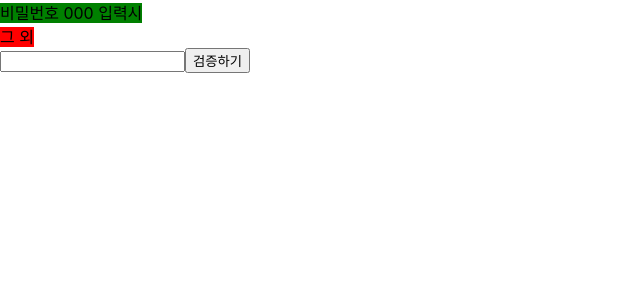
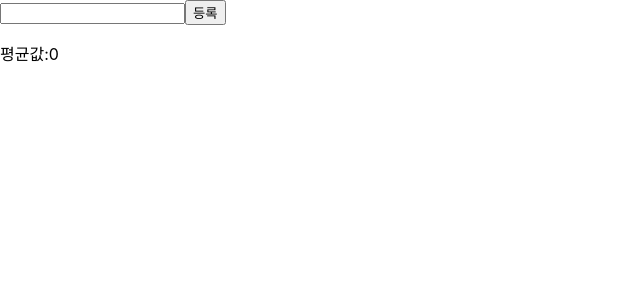
Before and after one commit to publisherleewoo/react-exericse-200613, a React (Create React App) app: page / in a window 1280 px wide. Shown: the top 300 px of the page, without its empty margins (0-640 px from the left). Built offline with nearby package versions, Linux system fonts and the light colour scheme.

Commit message:
200724 hooks

```diff
--- a/src/App.js
+++ b/src/App.js
@@ -1,16 +1,28 @@
-import React from 'react';
+import React from "react";
 
 // import EventPractice from './EventPractice';
 // import EventPracticeF from './EventPracticeF';
-import ValidationSample from './ValidationSample';
+// import ValidationSample from './ValidationSample';
 // import EventPracticeFList from './EventPracticeFList';
-
+// import Info from "./Info";
+// import CounterReducer from "./CounterReducer";
+import Average from "./Average";
 const App = () => {
-  return (
-    <div>
-      <ValidationSample/>
-    </div>
-  );
+    // const [visible, setVisible] = useState(false);
+    return (
+        <div>
+            {/* <button
+                onClick={() => {
+                    setVisible(!visible);
+                }}
+            >
+                {visible ? "숨기기" : "보이기"}
+            </button>
+            {visible && <Info></Info>} */}
+            {/* <CounterReducer></CounterReducer> */}
+            <Average></Average>
+        </div>
+    );
 };
 
 export default App;
--- /dev/null
+++ b/src/Average.js
@@ -0,0 +1,50 @@
+import React, { useState, useMemo, useCallback, useRef } from "react";
+
+const getAverage = (numbers) => {
+    console.log("평균값 계산중...");
+    if (numbers.length === 0) return 0;
+    const sum = numbers.reduce((a, b) => a + b);
+    return sum / numbers.length;
+};
+
+const Average = () => {
+    const [list, setlist] = useState([]);
+    const [number, setNumber] = useState("");
+    const inputEl = useRef(null);
+
+    const onChange = useCallback((e) => {
+        setNumber(e.target.value);
+    }, []);
+
+    const onInsert = useCallback(
+        (e) => {
+            const nextList = list.concat(parseInt(number));
+            setlist(nextList);
+            setNumber("");
+            inputEl.current.focus();
+        },
+        [list, number]
+    );
+
+    const avg = useMemo(() => getAverage(list), [list]); //값, 객체
+
+    return (
+        <div>
+            <input
+                type="text"
+                value={number}
+                onChange={onChange}
+                ref={inputEl}
+            />
+            <button onClick={onInsert}>등록</button>
+            <ul>
+                {list.map((value, index) => {
+                    return <li key={index}>{value}</li>;
+                })}
+            </ul>
+            <div>평균값:{avg}</div>
+        </div>
+    );
+};
+
+export default Average;
--- /dev/null
+++ b/src/CounterReducer.js
@@ -0,0 +1,38 @@
+import React, { useReducer } from "react";
+
+function reducer(state, action) {
+    return {
+        ...state,
+        [action.type]: action.value,
+    };
+}
+
+const CounterReducer = () => {
+    const [state, dispatch] = useReducer(reducer, { name: "", email: "" });
+
+    const onChangeEvent = (e) => {
+        console.log(e.target.name);
+        console.log(e.target.value);
+        dispatch({ type: e.target.name, value: e.target.value });
+    };
+
+    return (
+        <div>
+            <input
+                name="name"
+                value={state.name}
+                onChange={onChangeEvent}
+            ></input>
+            <input
+                name="email"
+                value={state.email}
+                onChange={onChangeEvent}
+            ></input>
+
+            {state.name}
+            {state.email}
+        </div>
+    );
+};
+
+export default CounterReducer;
--- /dev/null
+++ b/src/Info.js
@@ -0,0 +1,45 @@
+import React, { useState, useEffect } from "react";
+
+const Info = () => {
+    const [name, setname] = useState("");
+    const [nickname, setnickname] = useState("");
+
+    useEffect(() => {
+        console.log("마운트되었습니다.");
+        return () => {
+            console.log("언마운트");
+        };
+    }, []);
+
+    useEffect(() => {
+        console.log("랜더링이 완료되었습니다");
+        console.log({ name, nickname });
+        return () => {
+            console.log("cleanup");
+        };
+    });
+
+    useEffect(() => {
+        console.log("마운트되었을때, name값이 변할때만 실행됩니다.");
+        return () => {
+            console.log("name클린업");
+            console.log(name);
+        };
+    }, [name]);
+
+    const onChangename = (e) => {
+        setname(e.target.value);
+    };
+    const onChangenickname = (e) => {
+        setnickname(e.target.value);
+    };
+
+    return (
+        <div>
+            <input value={name} onChange={onChangename}></input>
+            <input value={nickname} onChange={onChangenickname}></input>
+        </div>
+    );
+};
+
+export default Info;
```
Also changed, not shown: src/useInput.js (added, +16 -0 lines), 1 other file (tests, documents, lock files or other folders).
